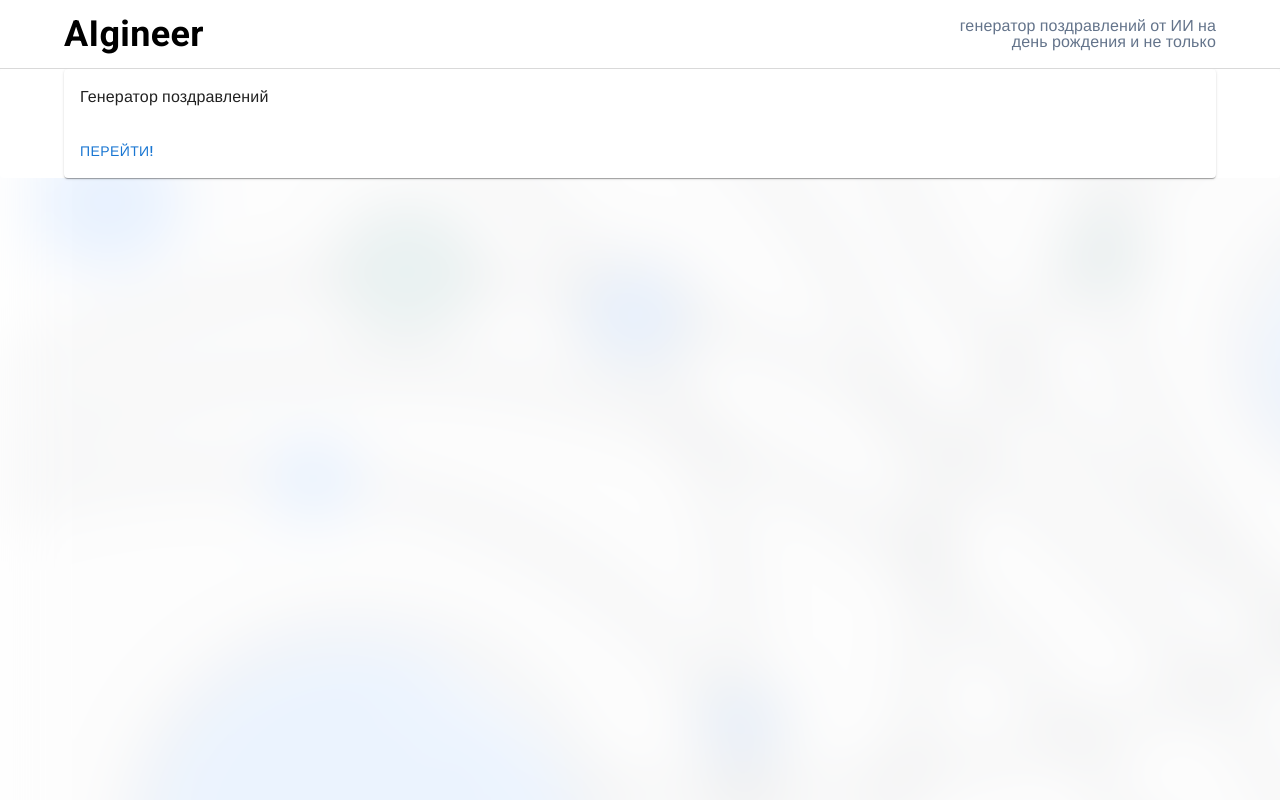
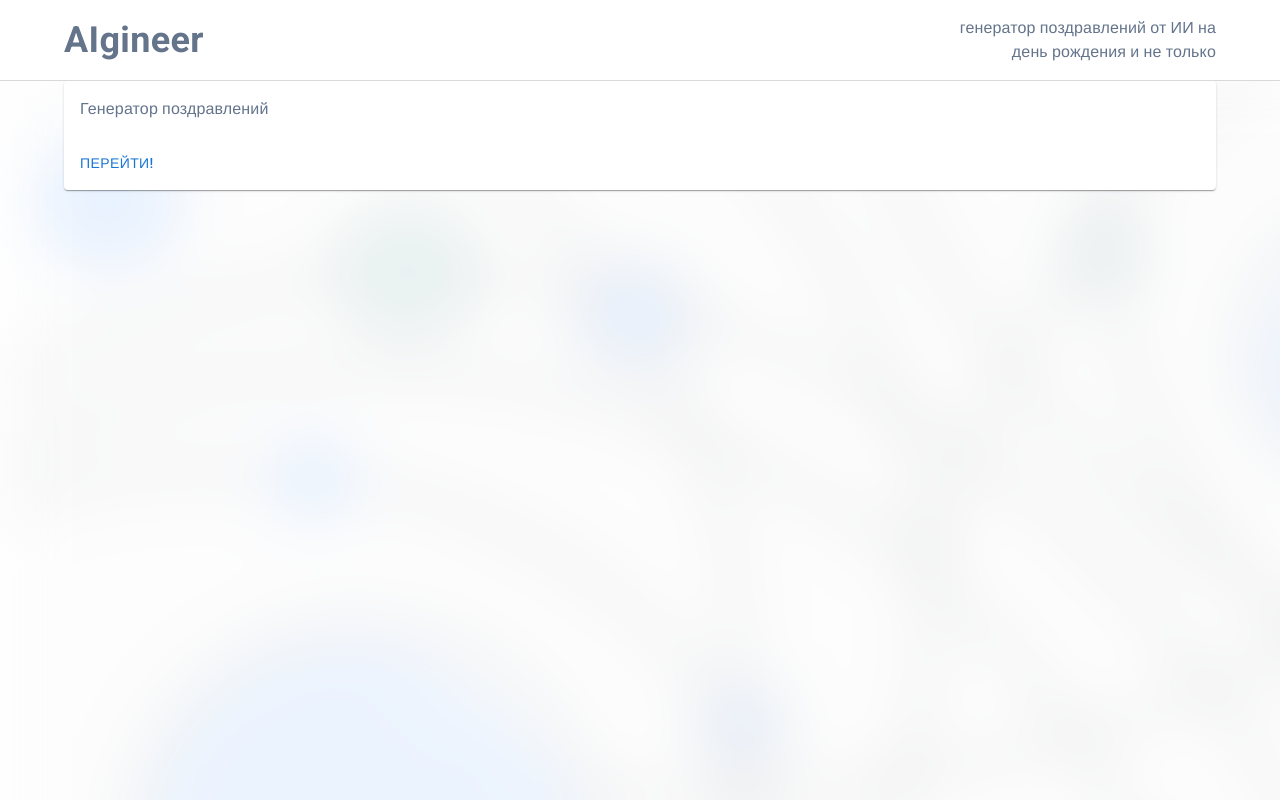
Before and after one commit to jurmaev/AIgineer, a React (Vite) app: page / in a window 1280 px wide. Built offline with nearby package versions, Linux system fonts and the light colour scheme; a web font is replaced by a local one.

Commit message:
Добавить варианты для текста

```diff
--- a/src/components/Header.tsx
+++ b/src/components/Header.tsx
@@ -14,14 +14,7 @@ export const Header = () => {
           <Typography fontSize='36px' fontWeight='700' lineHeight='1'>
             AIgineer
           </Typography>
-          <Typography
-            fontSize='16px'
-            fontWeight='450'
-            textAlign='right'
-            color='#64748B'
-            maxWidth='295px'
-            lineHeight='1'
-          >
+          <Typography variant='body1' textAlign='right' maxWidth='295px'>
             генератор поздравлений от ИИ на день рождения и не только
           </Typography>
         </Box>
--- a/src/pages/CongratulationsPage.tsx
+++ b/src/pages/CongratulationsPage.tsx
@@ -66,25 +66,23 @@ export function CongratulationsPage() {
             Идеальное поздравление за пару кликов
           </Typography>
 
-          <Typography
-            variant='body1'
-            color='#64748B'
-            marginBottom='24px'
-            maxWidth='680px'
-          >
+          <Typography variant='body1' marginBottom='24px' maxWidth='680px'>
             Просто укажите параметры, такие как тип события, стиль и тон текста,
             и получите готовое поздравление, которое порадует ваших близких,
             друзей или коллег
           </Typography>
 
-          <Box display='flex' alignItems='center' gap='24px'>
+          <Box display='flex' alignItems='stretch' gap='24px'>
             <Box
               width='100%'
+              borderRadius={2}
+              padding={3}
+              bgcolor='#fff'
               component='form'
               onSubmit={handleSubmit(onSubmit)}
             >
               <Stack gap={1}>
-                <Typography>Сгенерируйте поздравление</Typography>
+                <Typography variant='subtitle1'>Сгенерируйте поздравление</Typography>
 
                 <Controller
                   name='celebrationId'
@@ -126,7 +124,7 @@ export function CongratulationsPage() {
                 <Controller
                   name='styleId'
                   control={control}
-                  defaultValue={tones.length ? tones[0].id : ''}
+                  defaultValue={styles.length ? styles[0].id : ''}
                   render={({ field }) => (
                     <FormControl size='small'>
                       <Typography>Стиль</Typography>
@@ -169,7 +167,7 @@ export function CongratulationsPage() {
               </Stack>
             </Box>
 
-            <Box width='100%'>
+            <Box width='100%' bgcolor='#fff' padding={3} borderRadius={2}>
               <Typography variant='subtitle1'>Сгенерированный текст</Typography>
               <Typography variant='body1'>
                 Lorem ipsum dolor sit amet consectetur adipisicing elit. Aliquid
--- a/src/pages/MainPage.tsx
+++ b/src/pages/MainPage.tsx
@@ -4,7 +4,6 @@ import {
   CardActions,
   CardContent,
   Container,
-  Paper,
   Typography,
 } from '@mui/material';
 import { useNavigate } from 'react-router-dom';
@@ -18,7 +17,6 @@ export function MainPage() {
 
   return (
     <>
-      <Paper elevation={0}>
       <Container>
         <Card>
           <CardContent>
@@ -29,7 +27,6 @@ export function MainPage() {
           </CardActions>
         </Card>
       </Container>
-      </Paper>
     </>
   );
 }
--- a/src/theme.ts
+++ b/src/theme.ts
@@ -10,5 +10,18 @@ export const theme = createTheme({
         sx: { backgroundColor: '#fff', borderBottom: '1px solid #d9d9d9' },
       },
     },
+    MuiTypography: {
+      styleOverrides: {
+        root: {
+          variants: [
+            {
+              props: { variant: 'subtitle1' },
+              style: { fontWeight: '500', fontSize: '18px', color: '#475569' },
+            },
+            { props: { variant: 'body1' }, style: { color: '#64748B' } },
+          ],
+        },
+      },
+    },
   },
 });
```
Lines whose indentation alone changed are shown as unchanged.
